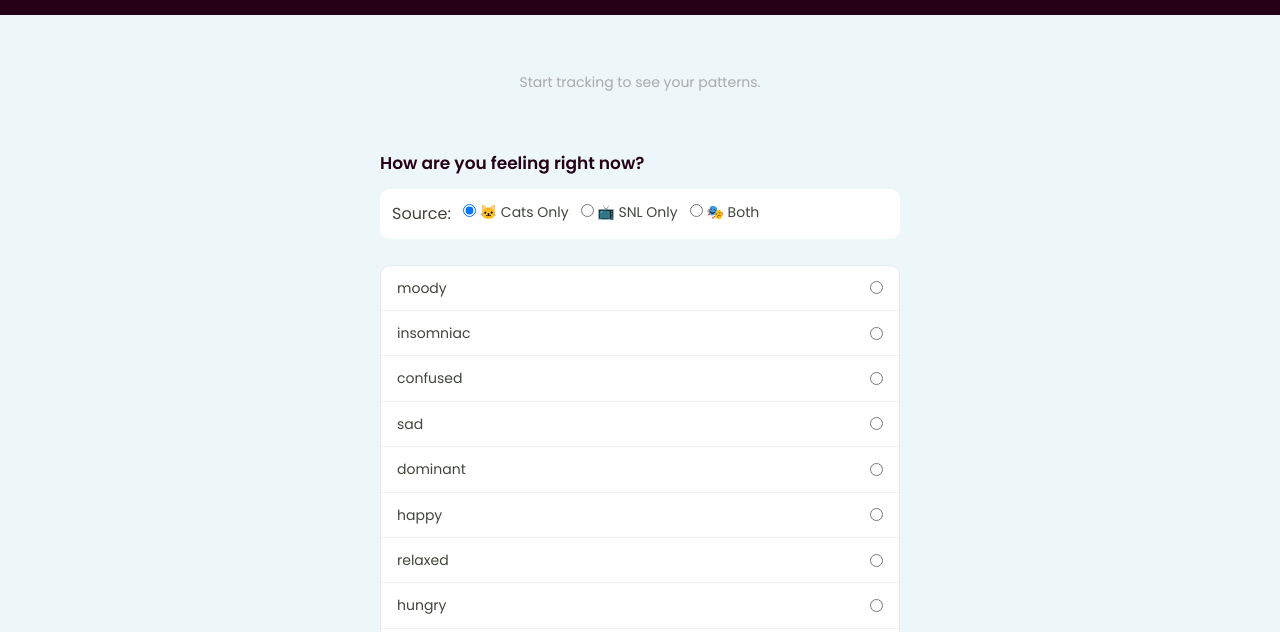
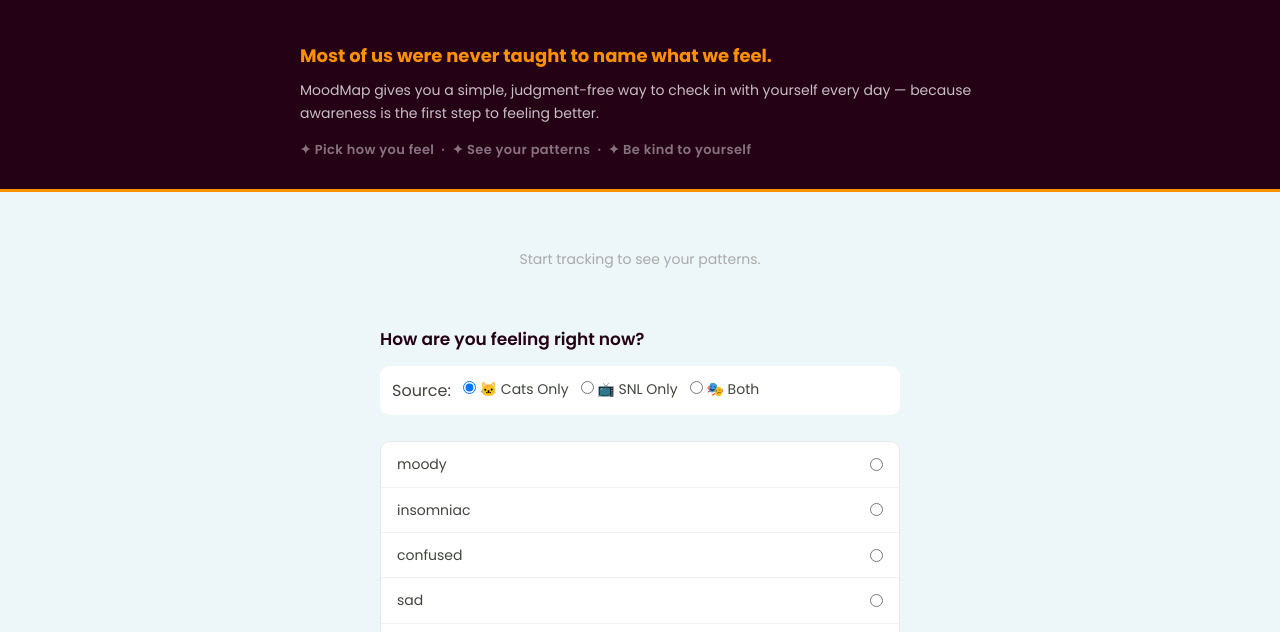
Before and after one commit to SheillaO/MoodMap-Emotional-Wellness-Tracker, a website built with Vite: page index.html in a window 1280 px wide. Shown: the part 146-778 px from the top of the page. Built offline with nearby package versions, Linux system fonts and the light colour scheme.

```diff
--- a/index.css
+++ b/index.css
@@ -23,6 +23,39 @@ header {
     align-items: center;
     gap: 14px;
 }
+
+/* Hero / Why Section */
+.hero-section {
+    background: var(--mv);
+    padding: 28px 24px;
+    border-bottom: 3px solid var(--saffron);
+}
+.hero-inner {
+    max-width: 680px;
+    margin: 0 auto;
+    display: flex;
+    flex-direction: column;
+    gap: 10px;
+}
+.hero-why {
+    font-size: 18px;
+    font-weight: 700;
+    color: var(--saffron);
+    line-height: 1.4;
+}
+.hero-what {
+    font-size: 14px;
+    color: rgba(255,255,255,0.75);
+    line-height: 1.7;
+}
+.hero-how {
+    font-size: 13px;
+    font-weight: 600;
+    color: rgba(255,255,255,0.45);
+    letter-spacing: 0.03em;
+    margin-top: 4px;
+}
+
 .pumpkin-img { width: 52px; }
 h1 { font-size: 26px; font-weight: 800; color: var(--saffron); letter-spacing: -0.5px; }
 h2 { font-size: 13px; color: rgba(255,255,255,0.55); font-weight: 400; }
--- a/index.html
+++ b/index.html
@@ -23,6 +23,18 @@
             </div>
         </div>
     </header>
+
+    <section class="hero-section">
+        <div class="hero-inner">
+            <p class="hero-why">Most of us were never taught to name what we feel.</p>
+            <p class="hero-what">
+                MoodMap gives you a simple, judgment-free way to check in with yourself every day —
+                because awareness is the first step to feeling better.
+            </p>
+            <p class="hero-how">✦ Pick how you feel &nbsp;·&nbsp; ✦ See your patterns &nbsp;·&nbsp; ✦ Be kind to yourself
+            </p>
+        </div>
+    </section>
 
     <!-- Stats Dashboard -->
     <section class="stats-section">
--- a/index.js
+++ b/index.js
@@ -134,6 +134,7 @@ function saveMoodEntry(catObject) {
     emotion: selectedEmotion,
     severity: catObject.severity,
     image: catObject.image,
+    source: catObject.source,
     date: new Date().toLocaleDateString(),
     time: new Date().toLocaleTimeString(),
     timestamp: Date.now(),
```
